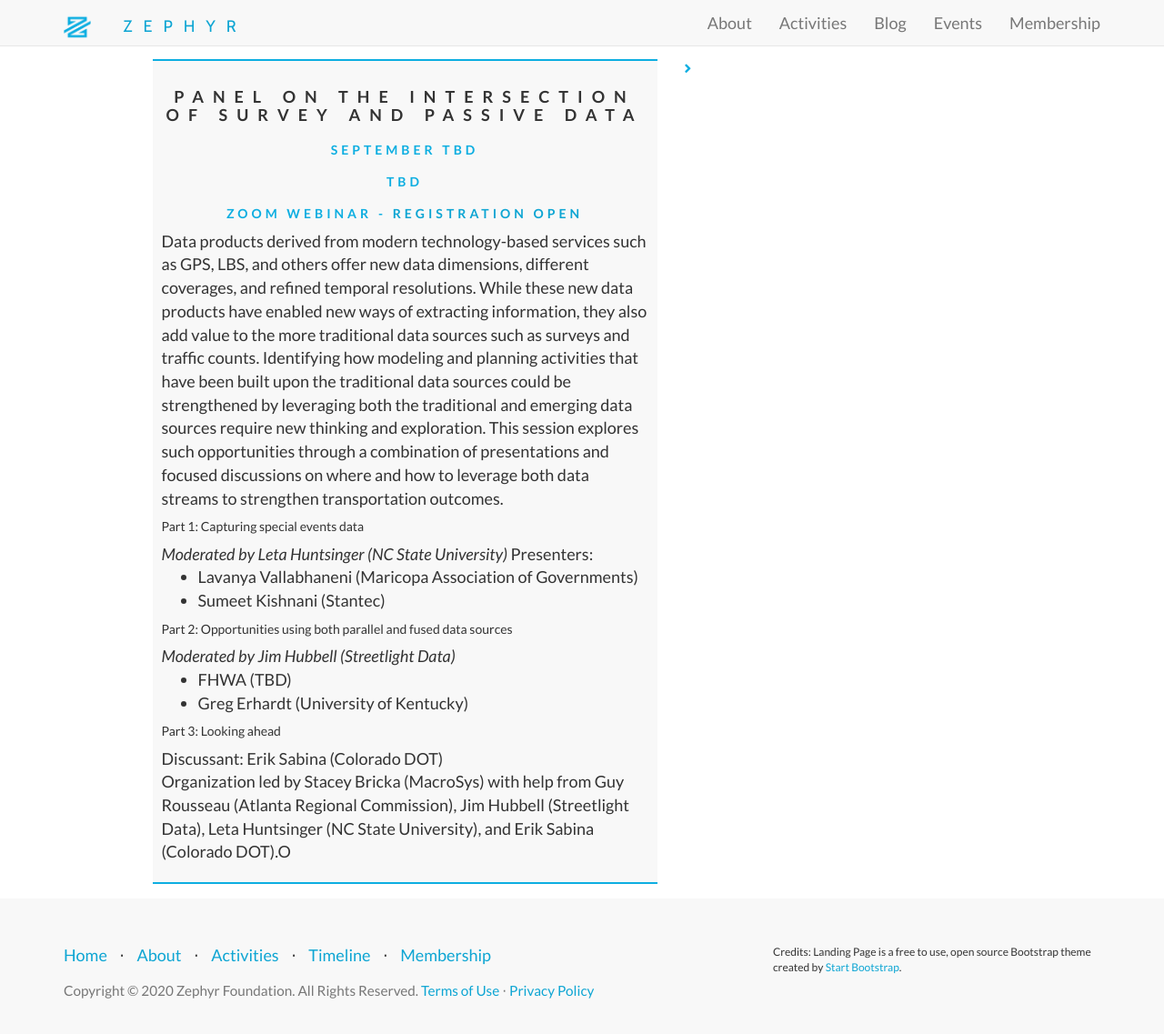
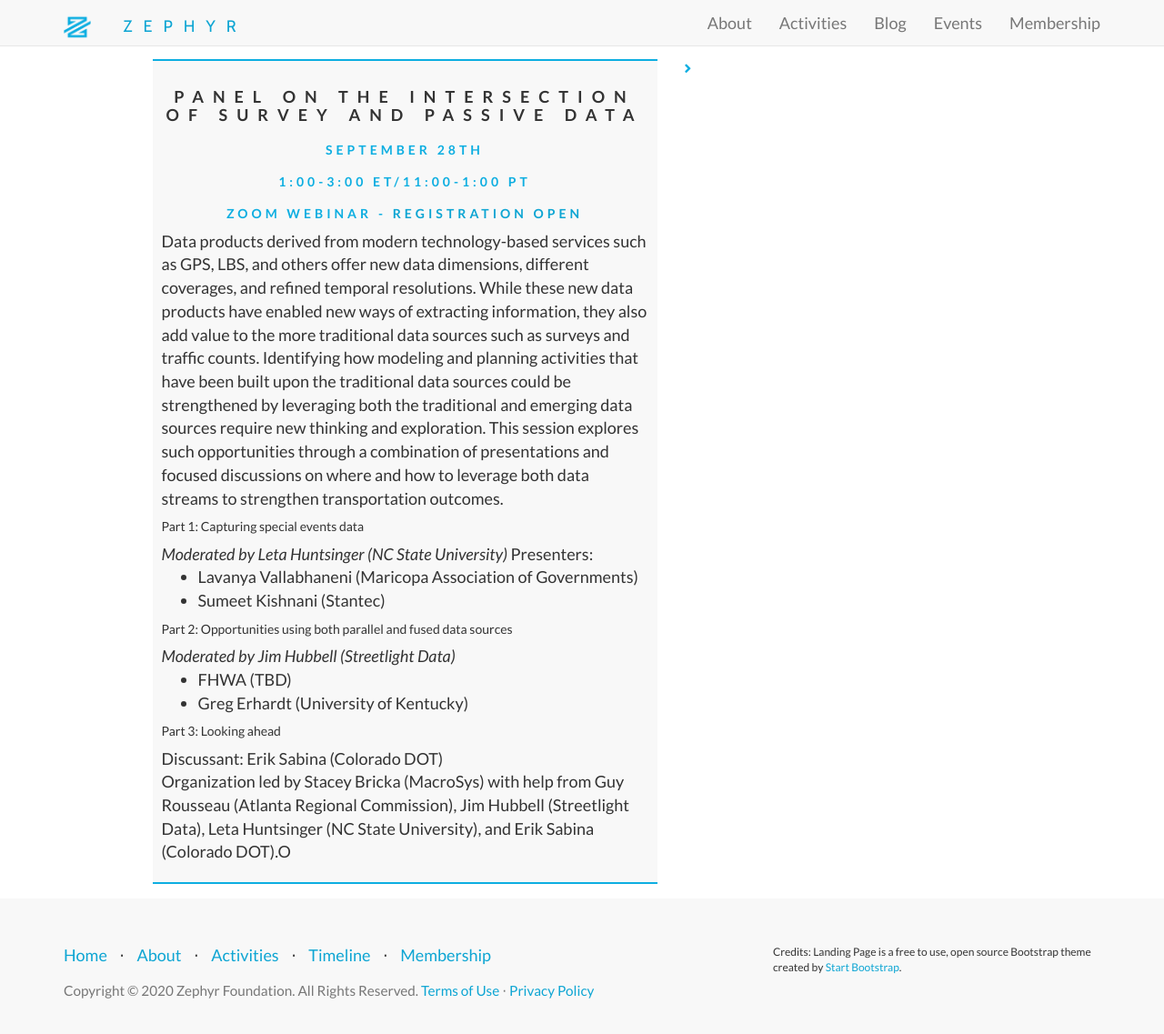
Before and after one commit to ZephyrTransport/zephyr-website, a Jekyll site: the page built from _events/2020-sept-survey-passive-data.md, in a window 1280 px wide and 1151 px high. Shown: the top 1137 px of the window at 91% size. Built offline with Jekyll 4.4.1, drawn with Linux system fonts in a browser that asks for light colours; nearby versions of some CDN libraries.

Commit message:
add time

```diff
--- a/_events/2020-sept-survey-passive-data.md
+++ b/_events/2020-sept-survey-passive-data.md
@@ -3,8 +3,8 @@
 category: Learning
 title: Panel on the intersection of Survey and Passive Data
 type: Panel
-day: September TBD
-time: TBD
+day: September 28th
+time: 1:00-3:00 ET/11:00-1:00 PT
 place: Zoom Webinar - <a href='https://zoom.us/meeting/register/tJMqdOmhrT8qG9xjYrd9blQEBviPrxoGitYM'>Registration open</a>
 additional-msg:
 summary:  "
```
